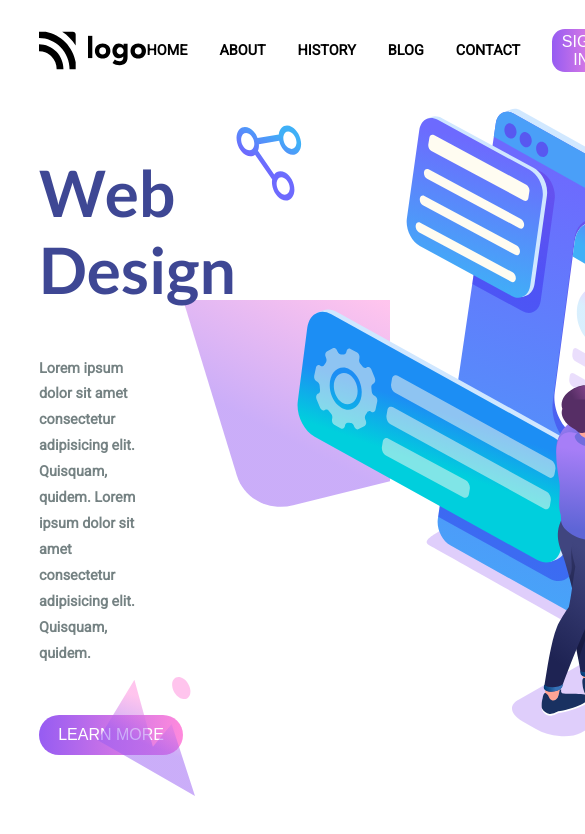
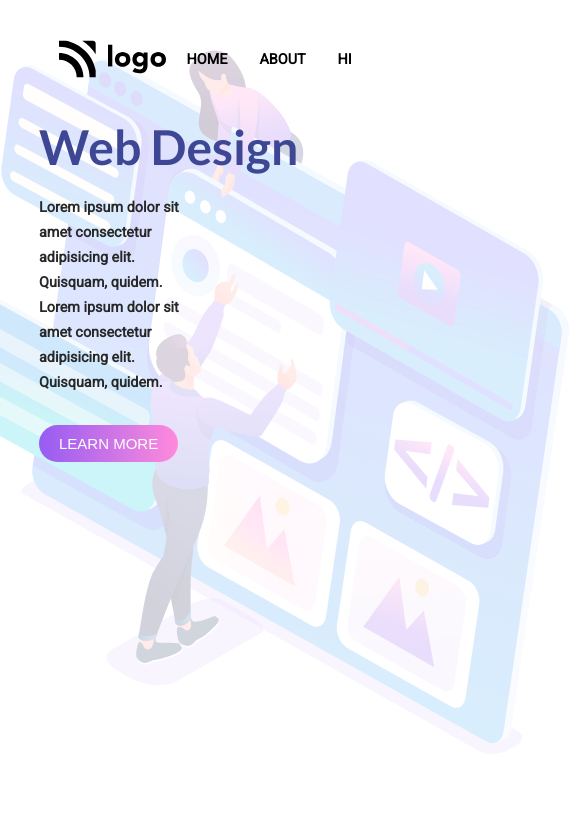
Before and after one commit to swadhina12/Project-8, a website: page index.html in a window 390 px wide. Shown: the top 834 px of the page, 585 px wide, since content can reach past the window. Drawn offline with Linux system fonts and the light colour scheme.

Commit message:
responsive

```diff
--- a/css/index.css
+++ b/css/index.css
@@ -111,3 +111,53 @@ button{
 [alt="intro-img"]{
     height: 44rem;
 }
+@media only screen and (max-width: 1065px) {
+    nav {
+        overflow-x: auto;
+        padding-left: 20px;
+        height: 14vh;
+    }
+    nav .signin-btn {
+        padding: 10px 0px;
+        min-width: 100px;
+        margin-left: 40px;
+        margin-right: 20px;
+    }
+    .nav-items {
+        margin-left: 20px;
+    }
+    body{
+        background-image: none;
+    }
+    .intro-section .imgs-div img:nth-child(3) {
+        display: block;
+        position: absolute;
+        left: -300px;
+        top: 50px;
+        width: 1000px;
+        opacity: .2;
+        z-index: -1;
+    }
+    .intro-section .imgs-div img:nth-child(2) {
+        display: none;
+    }
+    .intro-section .imgs-div img:nth-child(1) {
+        display: none;
+    }
+    .left-section h1 {
+        font-size: 3rem;
+        margin-bottom: 20px;
+    }
+    .intro-section {
+        justify-content: center;
+    }
+    .intro-section .learn-more-btn {
+        padding: 10px 20px;
+        font-size: 15px;
+    }
+    .intro-section h4 {
+        margin-bottom: 30px;
+        line-height: 25px;
+        color: #272727;
+    }
+}
```
